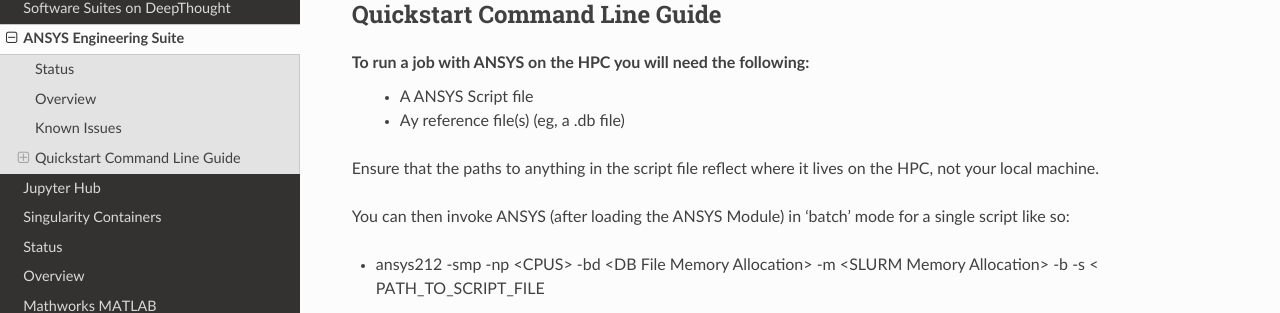
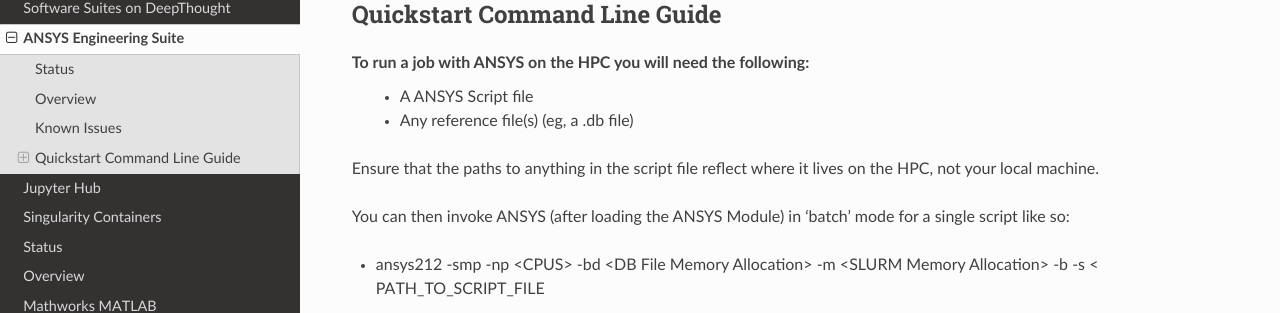
Before and after one commit to flindersuni/DeepThoughtHPC-docs, a Sphinx documentation site: the page built from docs/source/software/ansys.rst, in a window 1280 px wide and 900 px high, scrolled down 447 px. Shown: the part 147-460 px from the top of the window. Built offline with Sphinx 7.4.7 and the Read the Docs theme 2.0.0, drawn with Linux system fonts in a browser that asks for light colours; pages that are not in the unit, such as notebooks, are missing from menus.

Commit message:
Update ansys.rst

```diff
--- a/docs/source/software/ansys.rst
+++ b/docs/source/software/ansys.rst
@@ -29,7 +29,7 @@
 
 To run a job with ANSYS on the HPC you will need the following:
     - A ANSYS Script file
-    - Ay reference file(s) (eg, a .db file)
+    - Any reference file(s) (eg, a .db file)
 
 Ensure that the paths to anything in the script file reflect where it lives on the HPC, not your local machine.
 
```
